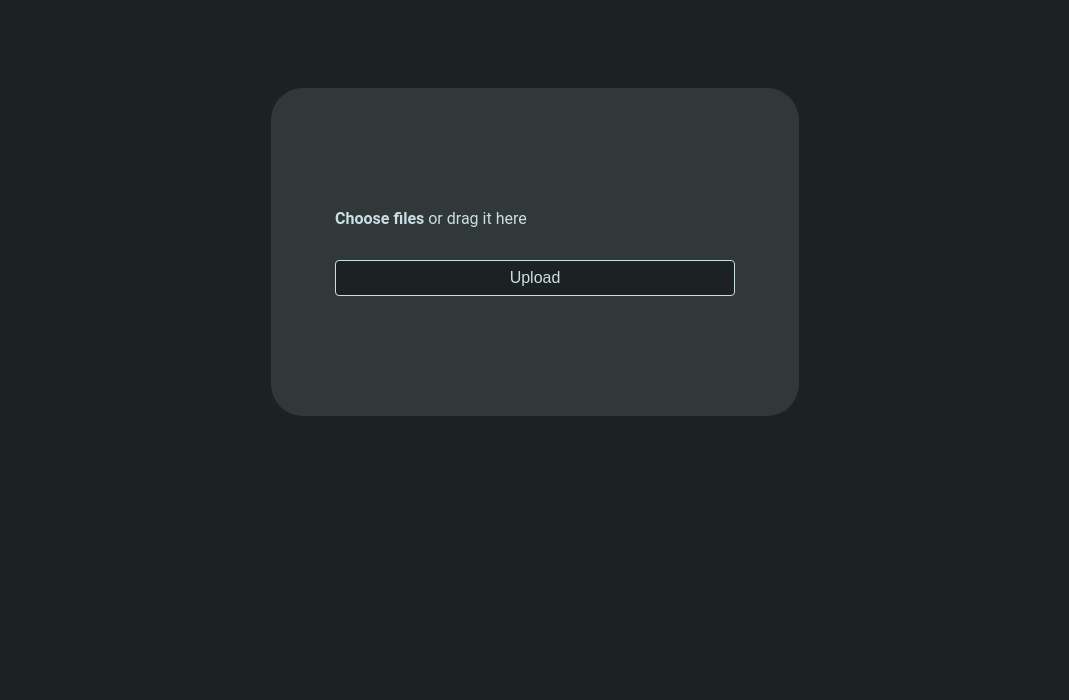
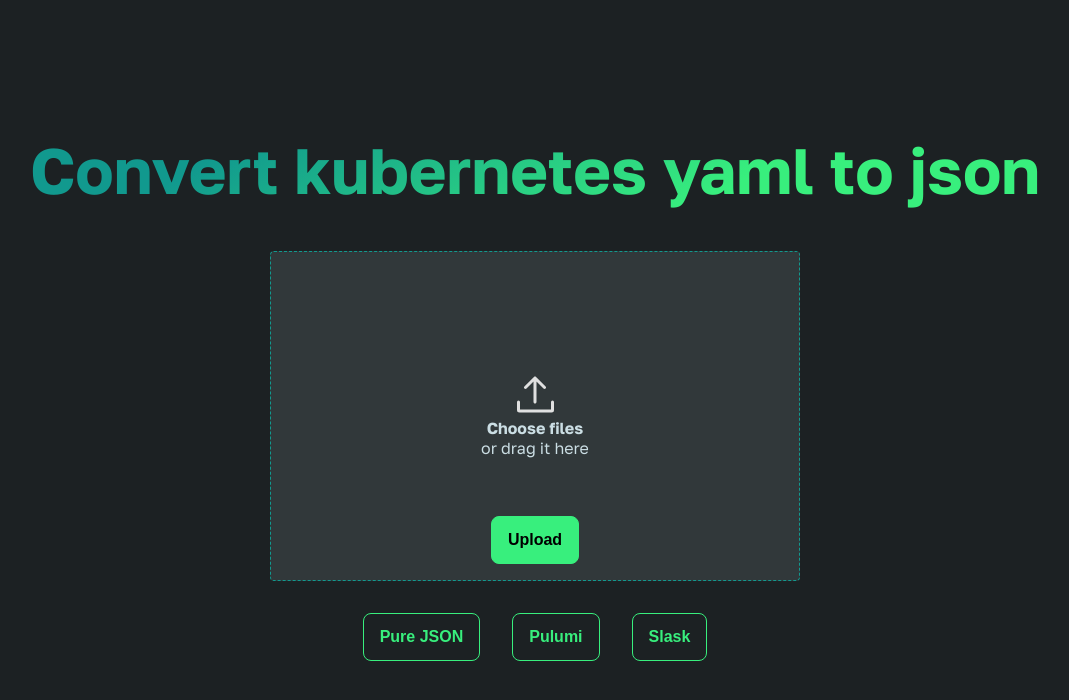
Before and after one commit to matst80/yaml-converter, a website: page index.html in a window 1280 px wide. Shown: the whole page, without its empty margins (105-1174 px from the left). Drawn offline with Linux system fonts and the light colour scheme.

Commit message:
Icon and colors

```diff
--- a/index.html
+++ b/index.html
@@ -1,11 +1,20 @@
 <!DOCTYPE html>
 <html lang="en" class="js">
-
   <head>
-	<meta charset="utf-8">
+    <meta charset="utf-8" />
     <title>Convert kubernetes yaml to json</title>
     <meta name="viewport" content="width=device-width,initial-scale=1" />
+    <link rel="preconnect" href="https://fonts.googleapis.com" />
+    <link rel="preconnect" href="https://fonts.gstatic.com" crossorigin />
+    <link
+      href="https://fonts.googleapis.com/css2?family=Golos+Text:wght@400;700&display=swap"
+      rel="stylesheet"
+    />
     <style>
+      :root {
+        --color-primary: #38ef7d;
+        --color-secondary: #11998e;
+      }
       body {
         font-family: "Fira Code", Roboto, sans-serif;
         color: #cbdee4;
@@ -15,57 +24,125 @@
         flex-direction: column;
         justify-content: center;
         align-items: center;
+        font-family: "Golos Text", sans-serif;
+        font-size: 16px;
       }
-
-		input[type="file"] {
+      h1 {
+        background: -webkit-linear-gradient(
+          300deg,
+          var(--color-secondary) 20%,
+          var(--color-primary) 70%
+        );
+        text-align: center;
+        -webkit-background-clip: text;
+        background-clip: text;
+        -webkit-text-fill-color: transparent;
+        -webkit-box-decoration-break: clone;
+        font-size: 4rem;
+      }
+      /* input[type="file"] {
         position: absolute;
-
-			top: -100px;
+        appearance: none;
+        top: 0px;
         left: 0;
         right: 0;
         bottom: 0;
         z-index: 1;
+      } */
+      input[type="file"] {
+        width: 350px;
+        max-width: 100%;
+        padding: 5px;
+        background-color: rgba(255, 255, 255, 0.1);
+        border-radius: 10px;
+        border: 1px solid rgba(255, 255, 255, 0.2);
       }
 
       form {
         background-color: #31383a;
-			border-radius: 2rem;
+        border-radius: 0.25rem;
         width: 400px;
         height: 200px;
         display: flex;
         flex-direction: column;
         justify-content: center;
+        align-items: center;
         gap: 2rem;
         padding: 4rem;
+        position: relative;
+        border: 1px dashed var(--color-secondary);
+        margin-bottom: 2rem;
+      }
+
+      form img {
+        display: block;
+      }
+
+      label {
+        display: flex;
+        flex-direction: column;
+        align-items: center;
+        justify-content: center;
+      }
+
+      form button {
+        position: absolute;
+        bottom: 1rem;
+        z-index: 2;
       }
 
       button {
         background-color: #1c2123;
-			color: #cbdee4;
-			border: 1px solid #cbdee4;
-			border-radius: 0.25rem;
-			padding: 0.5rem 1rem;
+        color: var(--color-primary);
+        border: 1px solid var(--color-primary);
+        border-radius: 0.5rem;
+        padding: 0 1rem;
+        height: 3rem;
         font-size: 1rem;
         cursor: pointer;
-			position: relative;
-			z-index: 2;
+        transition: background-color 0.2s ease-in-out;
+        font-weight: bold;
+      }
+      button:hover {
+        background-color: #2b3235;
+      }
+      button.fill {
+        background-color: var(--color-primary);
+        color: #000;
+      }
+      .button-row {
+        display: flex;
+        flex-direction: row;
+        justify-content: center;
+      }
+      .button-row button {
+        margin: 0 1rem;
       }
     </style>
   </head>
 
   <body>
-	<form method="post" action="convert" enctype="multipart/form-data" novalidate class="box">
+    <h1>Convert kubernetes yaml to json</h1>
+    <form
+      method="post"
+      action="convert"
+      enctype="multipart/form-data"
+      novalidate
+      class="box"
+    >
       <label for="file">
-			<input type="file" name="files" id="file" multiple />
+        <img src="assets/upload-icon.svg" alt="Upload files" />
         <strong>Choose files</strong>
         <span> or drag it here</span>
+        <input type="file" name="files" id="file" multiple hidden />
       </label>
-		<button type="submit">Upload</button>
+      <button class="fill" type="submit">Upload</button>
     </form>
-	<script>
-
-	</script>
-
+    <div class="button-row">
+      <button>Pure JSON</button>
+      <button>Pulumi</button>
+      <button>Slask</button>
+    </div>
+    <script></script>
   </body>
-
 </html>
```
Also changed, not shown: assets/upload-icon.svg (added). Lines whose indentation alone changed are shown as unchanged.
